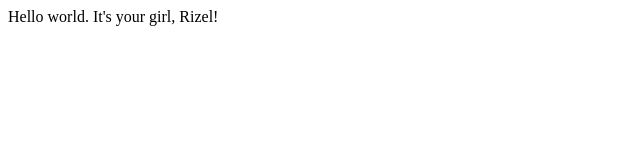
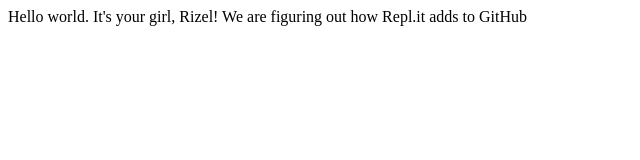
Before and after one commit to blackgirlbytes/AddToGitHub, a plain HTML site: page index.html in a window 1280 px wide. Shown: the whole page, without its empty margins (0-640 px from the left). Drawn offline with Linux system fonts and the light colour scheme.

Commit message:
I am figuring out how to add this to GitHub

```diff
--- a/index.html
+++ b/index.html
@@ -8,6 +8,7 @@
   </head>
   <body>
     Hello world. It's your girl, Rizel!
+    We are figuring out how Repl.it adds to GitHub
     <script src="script.js"></script>
   </body>
 </html>
```
